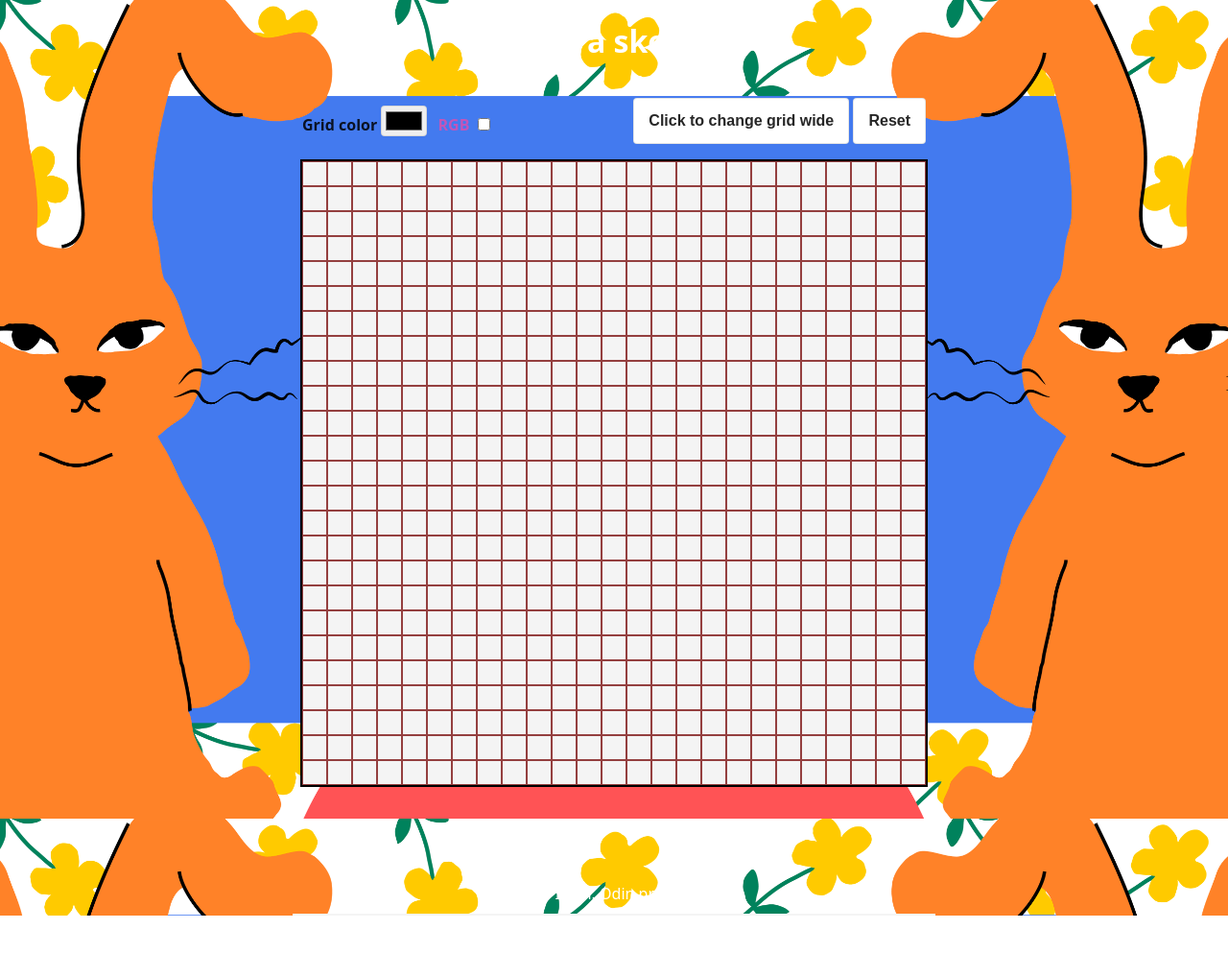
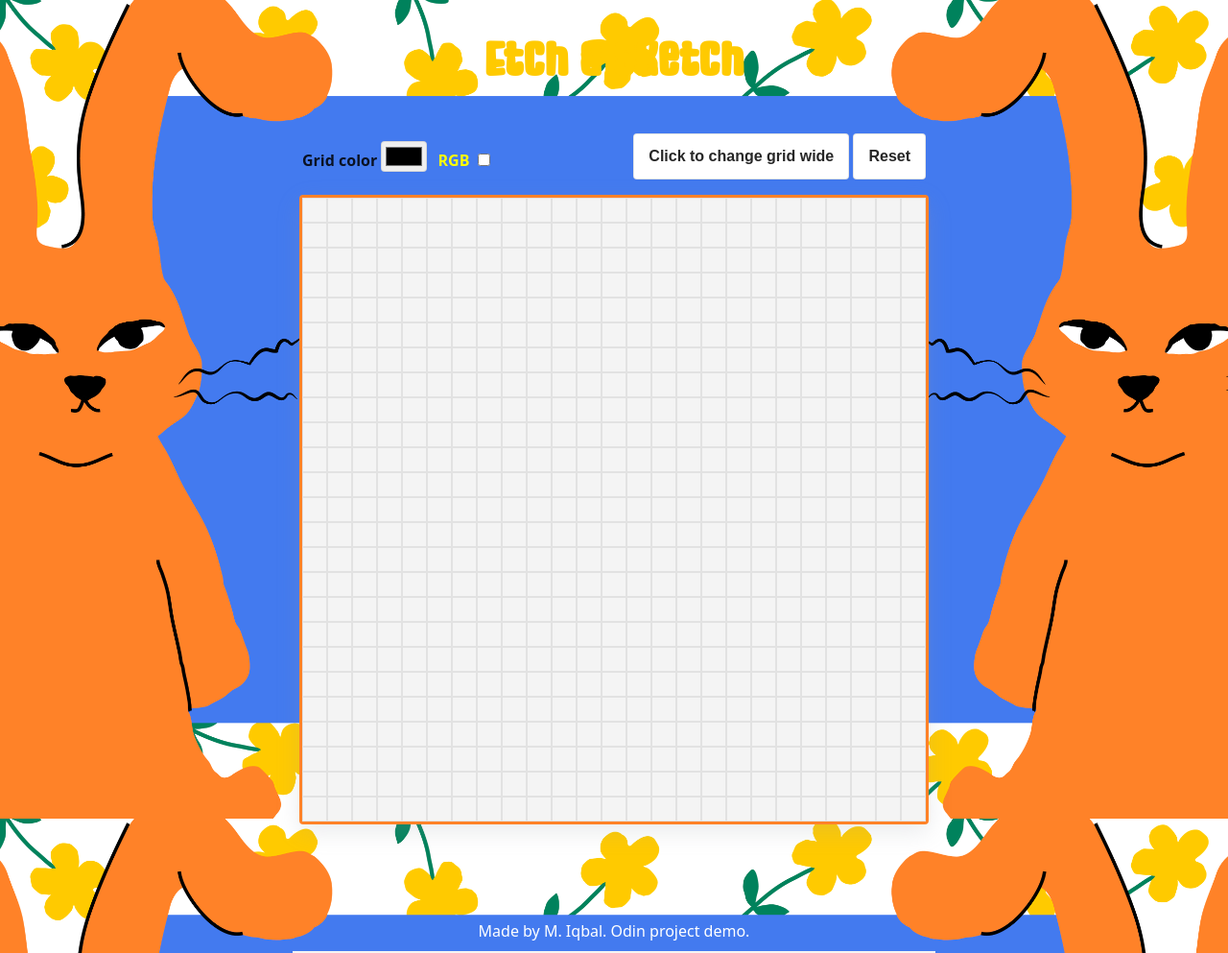
Before and after one commit to mbale014/etch-a-sketch, a plain HTML site: page index.html in a window 1280 px wide. Shown: the whole page at 96% size. Before the commit the page ends 954 px from the top, so only its background shows below. Drawn offline with Linux system fonts and the light colour scheme.

Commit message:
add custom title font and update some style to create contrast between element

```diff
--- a/index.html
+++ b/index.html
@@ -28,7 +28,7 @@
     </div>
 
     <div class="footer">
-        Made by Iqbal. Odin project demo.
+        Made by M. Iqbal. Odin project demo.
     </div>
 
 </body>
--- a/styles.css
+++ b/styles.css
@@ -14,7 +14,9 @@ body {
 }
 
 h1 {
-    color: #FFFFFF;
+    font-family: 'MightySouly';
+    font-size: 3em;
+    color: #ffca00
 }
 
 .nav-menu {
@@ -32,7 +34,7 @@ input {
 }
 
 #rgbLabel {
-    color: rgb(194, 86, 185)
+    color: yellow;
 }
 
 #myColorPicker {
@@ -71,10 +73,9 @@ button:focus {
   color: rgba(0, 0, 0, 0.65);
 }
 
-
-
 .container  {
-    border: 2px solid black;
+    border: 3px solid #ff8228;
+    border-radius:4px;
     font-size: 12px;
     width: 650px;
     height: 650px;
@@ -83,11 +84,12 @@ button:focus {
     display: flex;
     flex-wrap: wrap;
     text-align: center;
+    box-shadow: rgba(149, 157, 165, 0.2) 0px 8px 24px;
 }
 
 .grid-square {
     box-sizing: border-box;
-    border:1px solid rgb(148, 63, 63);
+    border:1px solid #e2e2e2;
     background-color: #f4f4f4;
 }
 
@@ -103,4 +105,10 @@ button:focus {
     width: 650px;
     color: #FFFFFF;
     text-align: center;
+    font-weight: 500;
 }
+
+@font-face {
+    font-family: 'MightySouly';
+    src: url('./fonts/MightySouly.ttf') format('truetype');
+}
```
Also changed, not shown: fonts/MightySouly.ttf (added).
